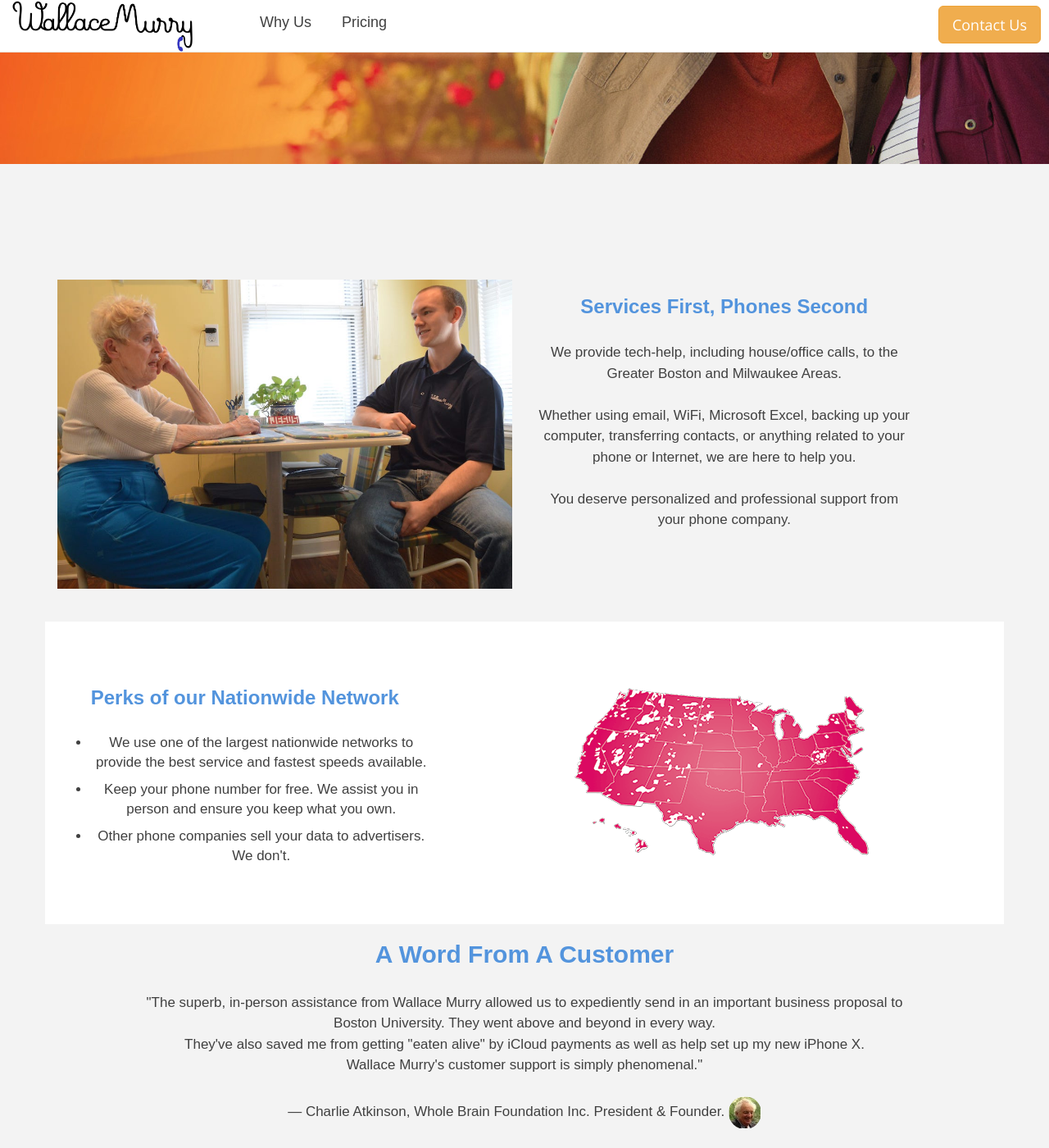
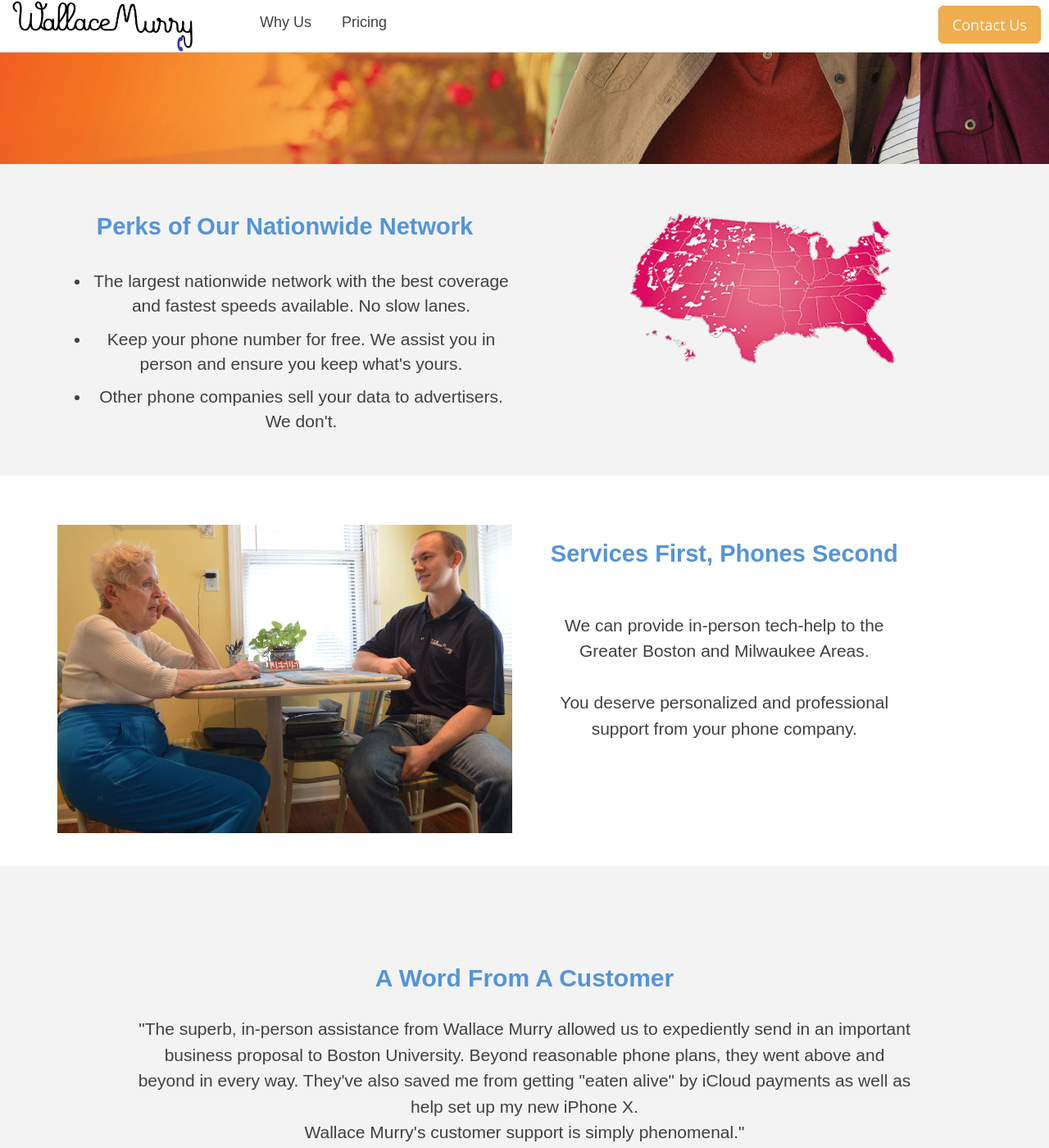
Before and after one commit to jalague/wallacemurry, a Jekyll site: the page built from index.html, in a window 1280 px wide and 1400 px high, scrolled down 409 px. Shown: the whole window at 82% size. Built offline with Jekyll 4.4.1, drawn with Linux system fonts in a browser that asks for light colours; nearby versions of some CDN libraries.

Commit message:
Layout and copy changes

```diff
--- a/_layouts/homepage.html
+++ b/_layouts/homepage.html
@@ -52,7 +52,47 @@
   </div>
 </div>
 
+<div class="container">
+  <div class="row icon-summary">
+
+   <div class='col-md-6 offset-md-1'>
+      <h3 class='blue-highlight big-subtitle-font'>Perks of Our Nationwide Network</h3>
+        <ul class='front-page-sub-text bigger-body-font'>
+      <li class='padded-slightly'>The largest nationwide network with the best coverage and fastest speeds available. No slow lanes.</li>
+      <li class='padded-slightly'>Keep your phone number for free. We assist you in person and ensure you keep what's yours.</li>
+      <li class='padded-slightly'>Other phone companies sell your data to advertisers. We don't.</li>
+    </ul>
+    </div>
+    <div class='col-md-4 col-sm-offset-1'>
+      <img src="img/coverage-map.png" alt="Wallace Murry provides integrated app support, like finding your train with an iphone">
+    </div>
+
+
+  </div>
+</div>
+
+<div class="white-bg">
+<div class="container">
+
+
+  <div class="row icon-summary force-white-bg">
+
+    <div class='col-md-6'>
+      <img src="img/support.jpg" alt="Wallace Murry provides integrated app support, like finding your train with an iphone">
+    </div>
+    <div class='col-md-5'>
+      <h3 class='blue-highlight big-subtitle-font'>Services First, Phones Second</h3>
+      <p class='front-page-sub-text bigger-body-font'>
+      We can provide in-person tech-help to the Greater Boston and Milwaukee Areas.  <br /> <br />You deserve personalized and professional support from your phone company.<br />
+    </p>
+    </div>
+
+
+  </div>
+</div>
+</div>
 <div class="container" role="main">
+
   <div class="row">
     <div class="col-lg-12 col-md-12">
       {{ content }}
--- a/css/custom.css
+++ b/css/custom.css
@@ -558,6 +558,18 @@
    }
  }
 
+ @media (min-width: 994px) {
+      .tablet-show  {
+            display:none;
+   }
+ }
+
+ @media (max-width: 994px) {
+      .tablet-hide  {
+            display:none;
+   }
+ }
+
 .image-wrapper-pricing {
   text-align: center; margin: 1em 0;
 
@@ -569,3 +581,12 @@
   height: auto;
   padding-top: 5px;
 }
+
+.bigger-body-font {
+  font-size: 21px;
+}
+
+.big-subtitle-font {
+  font-size: 29px;
+  padding-bottom: 25px;
+}
--- a/index.html
+++ b/index.html
@@ -62,35 +62,7 @@
 <section>
   <!-- <h2>What is Caffeine?</h2> -->
 <!--   <p>3 years of R&D by frustrated iOS developers — a purely software solution that speeds the hell out of your iOS network requests.</p>
- -->  <div class="row icon-summary">
-    <div class='col-md-6'>
-      <img src="img/support.jpg" alt="Wallace Murry provides integrated app support, like finding your train with an iphone">
-    </div>
-    <div class='col-md-5'>
-      <h3 class='blue-highlight'>Services First, Phones Second</h3>
-      <p class='front-page-sub-text'>
-      We provide tech-help, including house/office calls, to the Greater Boston and Milwaukee Areas. <br /> <br /> Whether using email, WiFi, Microsoft Excel, backing up your computer, transferring contacts, or anything related to your phone or Internet, we are here to help you.  <br /> <br />You deserve personalized and professional support from your phone company.<br />
-    </p>
-    </div>
-
-  </div>
-  <div class="row icon-summary force-white-bg">
-
-    <div class='col-md-5 offset-md-1'>
-      <h3 class='blue-highlight'>Perks of our Nationwide Network</h3>
-      <p >
-        <ul class='front-page-sub-text'>
-      <li class='padded-slightly'>We use one of the largest nationwide networks to provide the best service and fastest speeds available.</li>
-      <li class='padded-slightly'>Keep your phone number for free. We assist you in person and ensure you keep what you own.</li>
-      <li class='padded-slightly'>Other phone companies sell your data to advertisers. We don't.</li>
-    </ul>
-    </p>
-    </div>
-    <div class='col-md-5 col-sm-offset-1'>
-      <img src="img/coverage-map.png" alt="Wallace Murry provides integrated app support, like finding your train with an iphone">
-    </div>
-
-  </div>
+ -->
 
   <!--<div class="row icon-summary" style='padding-top:60px;'>
     <div class='col-md-6'>
@@ -109,8 +81,8 @@
     <div class="row icon-summary">
     <div class='col-md-offset-1 col-md-10'>
       <h2 class='blue-highlight'>A Word From A Customer</h2>
-      <p class='front-page-sub-text'>
-      "The superb, in-person assistance from Wallace Murry allowed us to expediently send in an important business proposal to Boston University. They went above and beyond in every way. <br />They've also saved me from getting "eaten alive" by iCloud payments as well as help set up my new iPhone X. <br />Wallace Murry's customer support is simply phenomenal."
+      <p class='front-page-sub-text bigger-body-font'>
+      "The superb, in-person assistance from Wallace Murry allowed us to expediently send in an important business proposal to Boston University. Beyond reasonable phone plans, they went above and beyond in every way. They've also saved me from getting "eaten alive" by iCloud payments as well as help set up my new iPhone X. <br />Wallace Murry's customer support is simply phenomenal."
       <br /><br />
       — Charlie Atkinson, Whole Brain Foundation Inc. President & Founder.
       <img src="/img/Charlie-Atkinson.png" height="40" width="40" style="border-radius:20px;"/>
```
Also changed, not shown: _layouts/benefits.html (+28 -1 lines).
